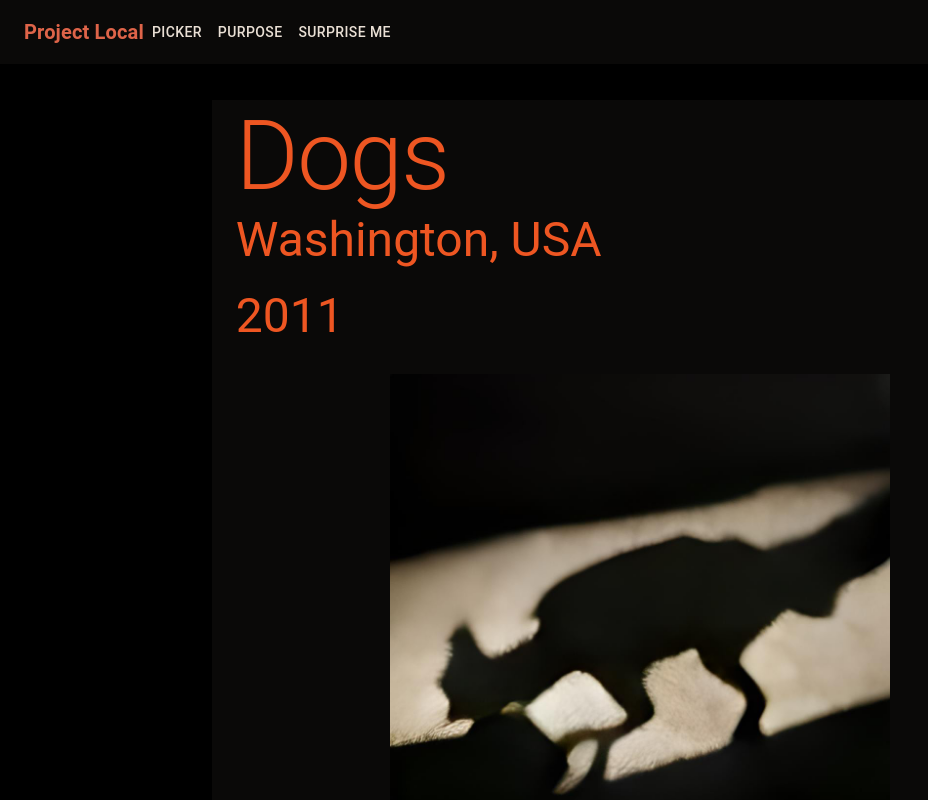
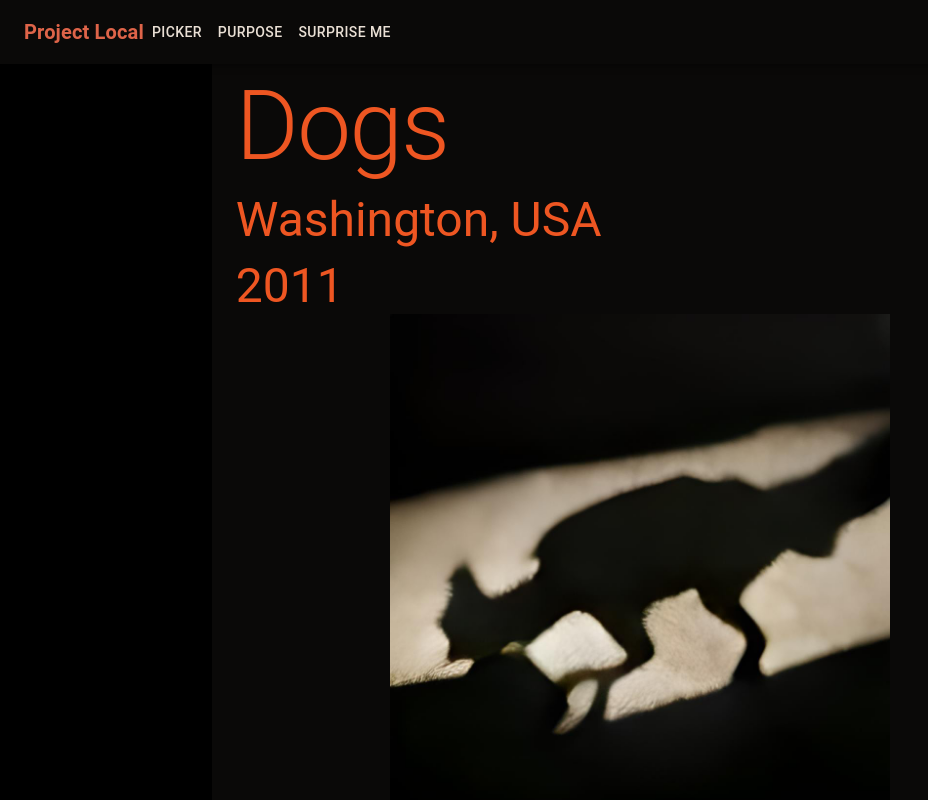
Before and after one commit to drewthemain/ProjectLocal, a React (Create React App) app in the folder app/: page /reader/1 in a window 1280 px wide. Shown: the top 800 px of the page, without its empty margins (0-928 px from the left). Built offline with nearby package versions, Linux system fonts and the light colour scheme.

Commit message:
Styled overhaul

```diff
--- a/app/src/Error.tsx
+++ b/app/src/Error.tsx
@@ -1,8 +1,10 @@
+import { FitBackground } from "./Style/CommonComponents";
+
 export default function Error() {
 
     return (
-        <div style={{display: 'flex',  justifyContent:'center', alignItems:'center', height: '100vh'}}>
-            <p>Whelp, you broke it. Nice. Now what are going to do? You're stuck here now. Forever.</p>
-        </div>
+        <FitBackground>
+            <p style={{color: 'white'}}>Whelp, you broke it. Nice. Now what are going to do? You're stuck here now. Forever.</p>
+        </FitBackground>
     )
 }
--- a/app/src/Footer.tsx
+++ b/app/src/Footer.tsx
@@ -1,16 +1,28 @@
 import { Typography } from "@mui/material";
 import { colors } from "./Style/colors";
 import { Email, LinkedIn } from "@mui/icons-material";
+import styled from "@emotion/styled";
+
+const FooterWrapper = styled('div')`
+    background-color: ${colors.darkOrange};
+    height: 80;
+`
+
+const IconWrapper = styled('div')`
+    display: flex;
+    justify-content: center;
+    align-items: center;
+`
 
 export default function Footer() {
 
     return(
-        <div style={{backgroundColor: colors.darkOrange, height:80}}>
-            <div style={{display: "flex", justifyContent:"center", alignItems:"center"}}>
+        <FooterWrapper>
+            <IconWrapper>
                 <Email fontSize="large" sx={{ "&:hover": { color: colors.blue } }} onClick={() => window.open('mailto:1drewbug12345@gmail.com')}/>
                 <LinkedIn fontSize="large" sx={{ "&:hover": { color: colors.blue } }} onClick={() => window.open('https://www.linkedin.com/in/drew-white-833797193/')}/>
-            </div>
+            </IconWrapper>
             <Typography variant="body1" align="center">Images created using Midjourney.</Typography>
-        </div>
+        </FooterWrapper>
     )
 }
--- a/app/src/Picker/PointModal.tsx
+++ b/app/src/Picker/PointModal.tsx
@@ -4,6 +4,7 @@ import { PointDescriptor } from '../Types/points';
 import { Close } from '@mui/icons-material';
 import { useNavigate } from 'react-router-dom';
 import { colors } from '../Style/colors';
+import { UnfitBackground } from '../Style/CommonComponents';
 
 const ModalBodyOuter = styled(Paper)`
     position: absolute;
@@ -55,11 +56,11 @@ export default function PointModal({modalState, handleClose, modalDescriptor} :
                         <ModalSub variant="subtitle1">{modalDescriptor.fullLoc}</ModalSub>
                         <ModalSub variant="subtitle1">{modalDescriptor.year}</ModalSub>
                         <ModalSub variant="subtitle1">{modalDescriptor.caption}</ModalSub>
-                        <div style={{display: "flex", justifyContent:'center', alignItems: 'center'}}>
-                            <Button style={{}} onClick={() => navigate(`/reader/${modalDescriptor.storyId}`)}>
+                        <UnfitBackground>
+                            <Button sx={{ "&:hover": { backgroundColor: colors.black } }} onClick={() => navigate(`/reader/${modalDescriptor.storyId}`)}>
                                 <ModalRead variant="subtitle2">Read</ModalRead>
                             </Button>
-                        </div>
+                        </UnfitBackground>
                 </ModalBodyOuter>
             </Modal>
         </div>
--- a/app/src/Purpose.tsx
+++ b/app/src/Purpose.tsx
@@ -2,22 +2,23 @@ import styled from "@emotion/styled";
 import { Container, Typography } from "@mui/material";
 import Footer from "./Footer";
 import { colors } from "./Style/colors";
+import { FitBackground } from "./Style/CommonComponents";
 
-const Background = styled('div')`
-    display: flex;
-    justify-content: center;
-    align-items: center;
-    background-color: ${colors.black};
-    height: 100vh;
+const WideWrapper = styled('div')`
+    width: 100%;
+`
+
+const PurposeWrapper = styled('div')`
+    height: 600;
+    margin-bottom: 50;
 `
 
 export default function Purpose() {
 
     return (
-        <div style={{width:"100%"}}>
-            <Background>
-                <div style={{height: 600, marginBottom: 50}}>
-
+        <WideWrapper>
+            <FitBackground>
+                <PurposeWrapper>
                         <Container>
                             <Typography variant="h1" color={colors.darkOrange} style={{marginBottom: 70}}>Purpose</Typography>
                         </Container>
@@ -27,9 +28,9 @@ export default function Purpose() {
                             <Typography variant="h5" color={colors.white} style={{alignContent:"left", marginBottom: 50, fontWeight: 700}}>While Project Local is currenly focused on showing my work, the initial plan was for this platform to evolve into something bigger. My goal is to allow all users to create points of interest and turn Project Local into a hub for urgan legends, local myths, and true tales all tied to a location. User's will only be able to upload stories to their current location on the globe, encouraging the cultivation of location-based horror. There are plenty of stories to be told and being able to visualize them on a map will only heighten the experience.</Typography>
                             <Typography variant="h5" color={colors.white} style={{alignContent:"left", marginBottom: 20, fontWeight: 700}}>As this project evolves, it will always remain a hub for short horror and the intrigue that comes along with it. Horror is forever changing and forever exciting, and Project Local will be an extension of that. Thank you for visiting. Read on.</Typography>
                         </Container>
-                </div>
-            </Background>
+                </PurposeWrapper>
+            </FitBackground>
             <Footer />
-        </div>
+        </WideWrapper>
     )
 }
--- a/app/src/Reader/Reader.tsx
+++ b/app/src/Reader/Reader.tsx
@@ -1,15 +1,16 @@
 import styled from "@emotion/styled";
-import { Typography } from "@mui/material";
 import { Container } from "@mui/material";
 import useReader from "../Hooks/useReader";
 import Footer from "../Footer";
 import { colors } from "../Style/colors";
+import { UnfitBackground, FitBackground, LightOrangeText, WhiteText } from "../Style/CommonComponents";
+import { Titles } from "./Titles";
+import { StoryImage } from "./StoryImage";
 
-const Background = styled('div')`
-    display: flex;
-    justify-content: center;
-    align-items: center;
-    background-color: black;
+const ReaderContainer = styled('div')`
+    margin-bottom: 100px;
+    background-color: ${colors.black};
+    display: inline-block;
 `
 
 export default function Reader() {
@@ -17,36 +18,23 @@ export default function Reader() {
 
     return (
         <div style={{width:"100%"}}>
-            <Background>
-                {loading && <div style={{height:"100vh"}}></div>}
-                {!loading && <div style={{marginTop: 100, marginBottom: 100, backgroundColor: colors.black}}>
+            <UnfitBackground>
+                {loading && <FitBackground />}
+                {!loading && <ReaderContainer>
+                        <Titles story={story} />
+                        <StoryImage img={story?.firstImg} />
                         <Container>
-                            <Typography variant="h1" color={colors.darkOrange}>{`${story?.title}`}</Typography>
-                            <Typography variant="h3" color={colors.darkOrange}>{`${story?.fullLoc}`}</Typography>
-                            <Typography variant="h3" color={colors.darkOrange} style={{marginTop: 20}}>{`${story?.year}`}</Typography>
+                            <LightOrangeText variant="h6" align="center">{`${story?.caption}`}</LightOrangeText>
                         </Container>
-
-                        <div style={{display: 'flex', justifyContent: 'center', margin: 30}}>
-                            <img src={require(`../../StoryPictures/${story?.firstImg}.png`)} alt="firstimg" width={500} height={500} style={{alignContent:"center", alignItems:"center"}} />
-                        </div>
-
-                        <Container>
-                            <Typography variant="h6" align="center" color={colors.lightOrange} style={{marginTop: 20}}>{`${story?.caption}`}</Typography>
-                        </Container>
-
                         <Container style={{marginTop: 30}}>
                             {text?.split(/\r\n|\n/).map((line : string, index : number) => (
-                                <Typography key={index} variant="body1" color={colors.white} style={{alignContent:"left", marginBottom: 20, fontWeight: 700}}>{`${line}`}</Typography>
+                                <WhiteText key={index} variant="body1">{`${line}`}</WhiteText>
                             ))}
                         </Container>
-
-                        <div style={{display: 'flex', justifyContent: 'center', margin: 50}}>
-                            <img src={require(`../../StoryPictures/${story?.lastImg}.png`)} alt="lastimg" width={500} height={500} style={{alignContent:"center", alignItems:"center"}} />
-                        </div>
-
-                    </div>
+                        <StoryImage img={story?.lastImg} />
+                    </ReaderContainer>
                 }
-            </Background>
+            </UnfitBackground>
             <Footer />
         </div>
     )
--- /dev/null
+++ b/app/src/Reader/StoryImage.tsx
@@ -0,0 +1,18 @@
+import styled from "@emotion/styled"
+
+const ImageContainer = styled('div')`
+    display: flex;
+    justify-content: center;
+    margin-bottom: 20px;
+`
+
+export const StoryImage = ({img} : {img : string | undefined}) => {
+    return (
+        <div>
+            {img && <ImageContainer>
+                        <img src={require(`../../StoryPictures/${img}.png`)} alt="firstimg" width={500} height={500} style={{alignContent:"center", alignItems:"center"}} />
+                    </ImageContainer>
+            }
+        </div>
+    )
+}
--- /dev/null
+++ b/app/src/Reader/Titles.tsx
@@ -0,0 +1,14 @@
+import { Container, Typography } from "@mui/material"
+import { colors } from "../Style/colors"
+import { PointDescriptor } from "../Types/points"
+import { DarkOrangeText } from "../Style/CommonComponents"
+
+export const Titles = ({ story } : {story : PointDescriptor | undefined} ) => {
+    return (
+        <Container style={{marginTop: 70}}>
+            <DarkOrangeText variant="h1">{`${story?.title}`}</DarkOrangeText>
+            <DarkOrangeText variant="h3">{`${story?.fullLoc}`}</DarkOrangeText>
+            <DarkOrangeText variant="h3">{`${story?.year}`}</DarkOrangeText>
+        </Container>
+    )
+}
--- /dev/null
+++ b/app/src/Style/CommonComponents.ts
@@ -0,0 +1,34 @@
+import styled from "@emotion/styled";
+import { colors } from "./colors";
+import { Typography } from "@mui/material";
+
+export const FitBackground = styled('div')`
+    display: flex;
+    justify-content: center;
+    align-items: center;
+    background-color: ${colors.black};
+    height: 100vh;
+`
+
+export const UnfitBackground = styled('div')`
+    display: flex;
+    justify-content: center;
+    align-items: center;
+    background-color: black;
+`
+
+export const LightOrangeText = styled(Typography)`
+    color: ${colors.lightOrange};
+`
+
+export const DarkOrangeText = styled(Typography)`
+    margin-top: 10px;
+    color: ${colors.darkOrange};
+`
+
+export const WhiteText = styled(Typography)`
+    align-content: left;
+    margin-bottom: 20px;
+    font-weight: 700;
+    color: ${colors.white};
+`
```
